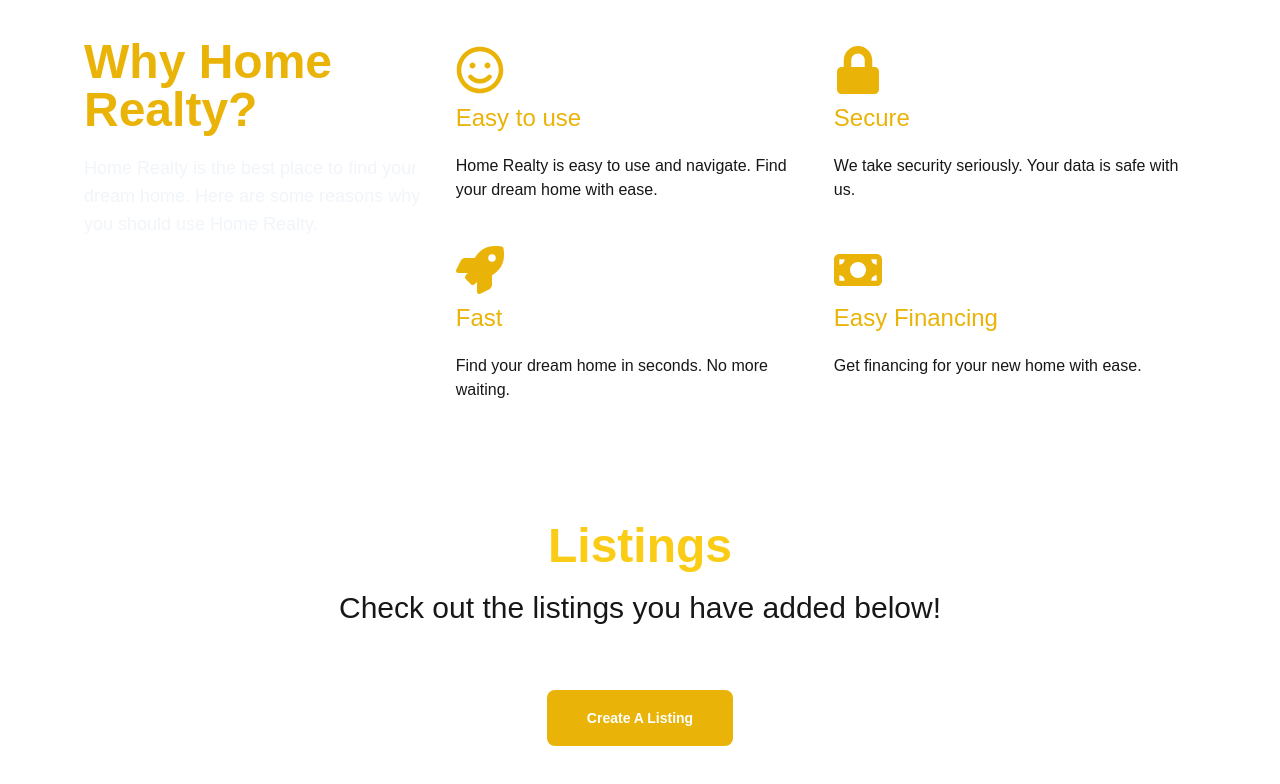
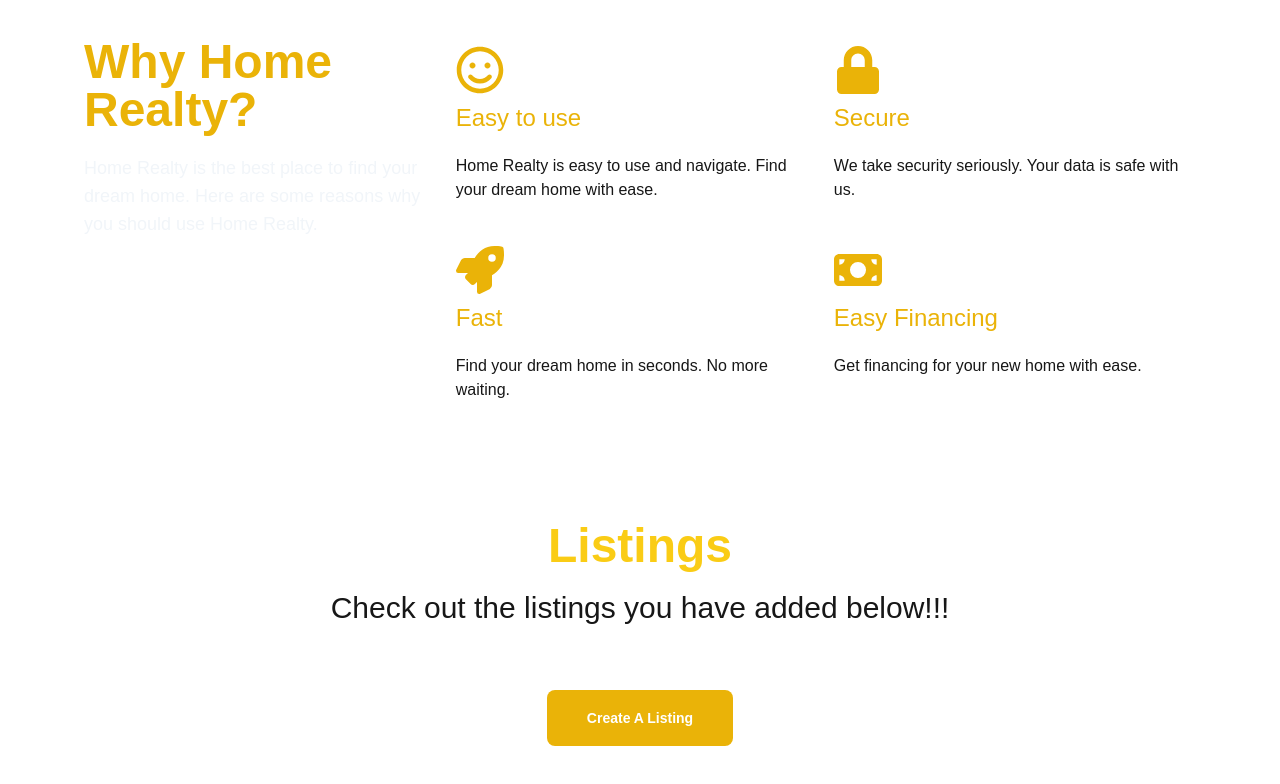
Before and after one commit to dlarenzo/real-estate-nextjs, a Next.js app: page / in a window 1280 px wide. Shown: the part 1002-1786 px from the top of the page. Built offline with nearby package versions, Linux system fonts and the light colour scheme; no server answers.

Commit message:
esling trial fix

```diff
--- a/eslint.config.mjs
+++ b/eslint.config.mjs
@@ -1,6 +1,8 @@
 import { dirname } from "path";
 import { fileURLToPath } from "url";
 import { FlatCompat } from "@eslint/eslintrc";
+import reactPlugin from "eslint-plugin-react";
+import nextPlugin from "@next/eslint-plugin-next";
 
 const __filename = fileURLToPath(import.meta.url);
 const __dirname = dirname(__filename);
@@ -21,8 +23,8 @@ const eslintConfig = [
       },
     },
     plugins: {
-      react: require("eslint-plugin-react"),
-      "@next/next": require("@next/eslint-plugin-next"),
+      react: reactPlugin,
+      "@next/next": nextPlugin,
     },
     rules: {
       "react/react-in-jsx-scope": "off",
--- a/src/app/page.js
+++ b/src/app/page.js
@@ -87,7 +87,7 @@ export default async function Home() {
               Listings
             </h2>
             <p className="text-3xl my-5">
-              Check out the listings you have added below!
+              Check out the listings you have added below!!!
             </p>
           </div>
           <div className="my-5 py-5">
```
